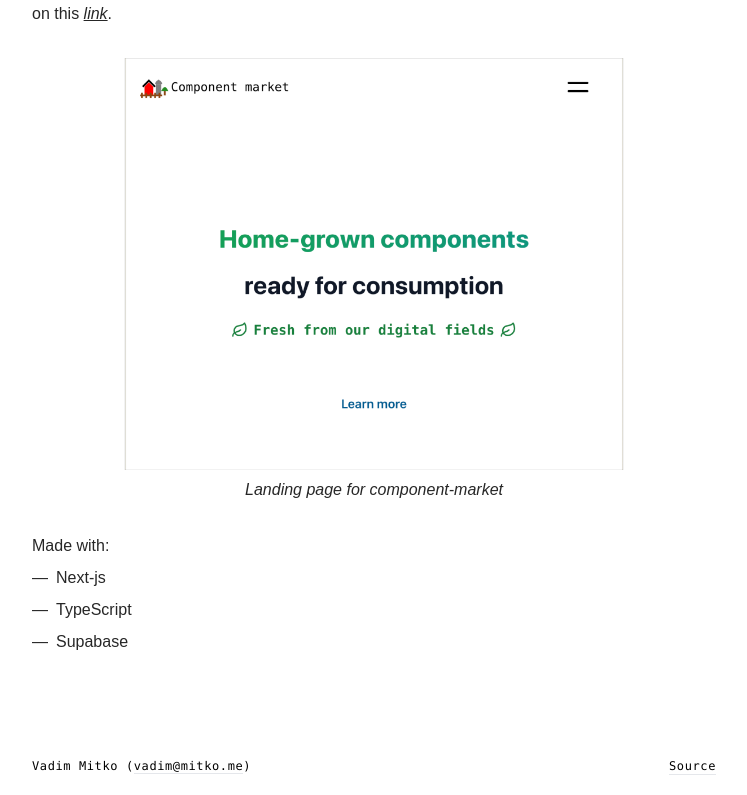
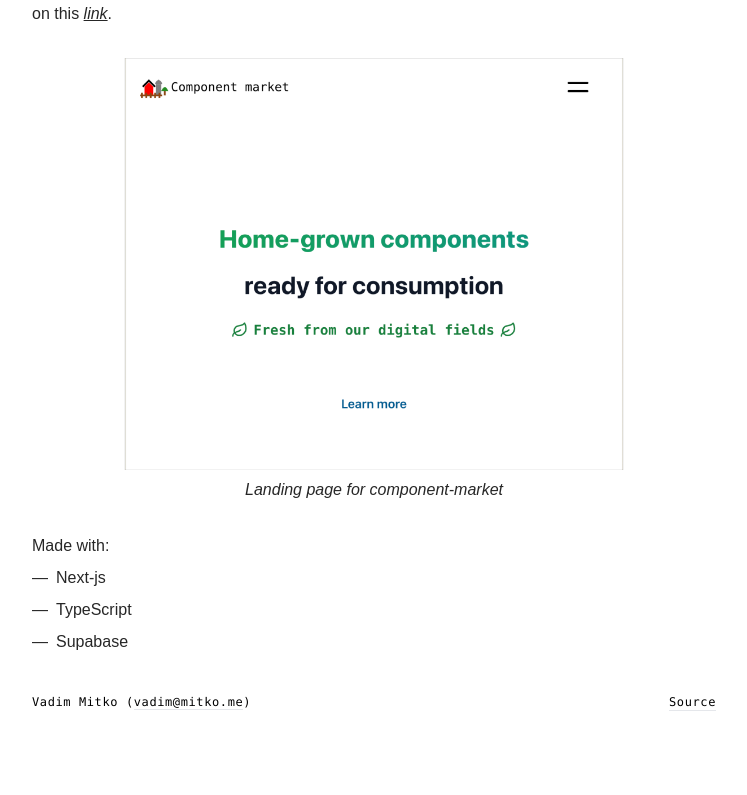
Before and after one commit to mitkoooo/personal-website, a Next.js app: page /component-market in a window 1280 px wide. Shown: the part 338-1133 px from the top of the page, without its empty margins (266-1013 px from the left). After the commit the page ends 1069 px from the top, so only its background shows below. Built offline with nearby package versions, Linux system fonts and the light colour scheme.

Commit message:
Removed unnecessary scroll

```diff
--- a/src/app/(components)/Footer.tsx
+++ b/src/app/(components)/Footer.tsx
@@ -1,6 +1,6 @@
 export default function Footer() {
   return (
-    <footer className="mb-3 flex items-center justify-between p-2 font-mono text-xs tracking-wider text-black dark:text-formal-grey">
+    <footer className="mb-3 mt-auto flex justify-between p-2 font-mono text-xs tracking-wider text-black dark:text-formal-grey">
       <span>
         Vadim Mitko (
         <a
--- a/src/app/(components)/Header.tsx
+++ b/src/app/(components)/Header.tsx
@@ -7,7 +7,7 @@ export default function Header() {
     "p-2 hover:bg-formal-grey dark:hover:bg-darkmode-active rounded-sm h-18 text-center select-none transition-[background-color]";
 
   return (
-    <header className="flex h-14 items-center justify-between">
+    <header className="mt-3 flex h-14 items-center justify-between">
       <Logo />
       <nav className="flex h-full items-center gap-2 font-mono text-sm md:gap-7">
         <ThemeToggle />
--- a/src/app/(components)/mdx-layout.tsx
+++ b/src/app/(components)/mdx-layout.tsx
@@ -1,4 +1,4 @@
 export default function MdxLayout({ children }: { children: React.ReactNode }) {
   // Create any shared layout or styles here
-  return <div className="mt-8 px-2 text-base">{children}</div>;
+  return <div className="mb-8 mt-8 px-2 text-base">{children}</div>;
 }
--- a/src/app/layout.tsx
+++ b/src/app/layout.tsx
@@ -36,10 +36,9 @@ export default function RootLayout({
     <html
       lang="en"
       className={`${roboto.className} ${robotoMono.className} antialiased`}
-      suppressHydrationWarning={true}
     >
-      <body className="mx-auto mt-3 max-w-[90%] bg-white text-black text-opacity-85 md:max-w-[700px] dark:bg-darkmode-dark dark:text-formal-grey">
-        <main className="mb-24 min-h-screen">
+      <body className="mx-auto flex min-h-[100dvh] max-w-[90%] flex-col bg-white text-black text-opacity-85 md:max-w-[700px] dark:bg-darkmode-dark dark:text-formal-grey">
+        <main>
           <Header />
           {children}
         </main>
--- a/src/app/page.tsx
+++ b/src/app/page.tsx
@@ -1,4 +1,9 @@
+import { Metadata } from "next";
 import ProjectLadder from "./(components)/ProjectLadder";
+
+export const metadata: Metadata = {
+  description: "Home page",
+};
 
 export default function Home() {
   return (
```
Also changed, not shown: 1 other file (tests, documents, lock files or other folders).
